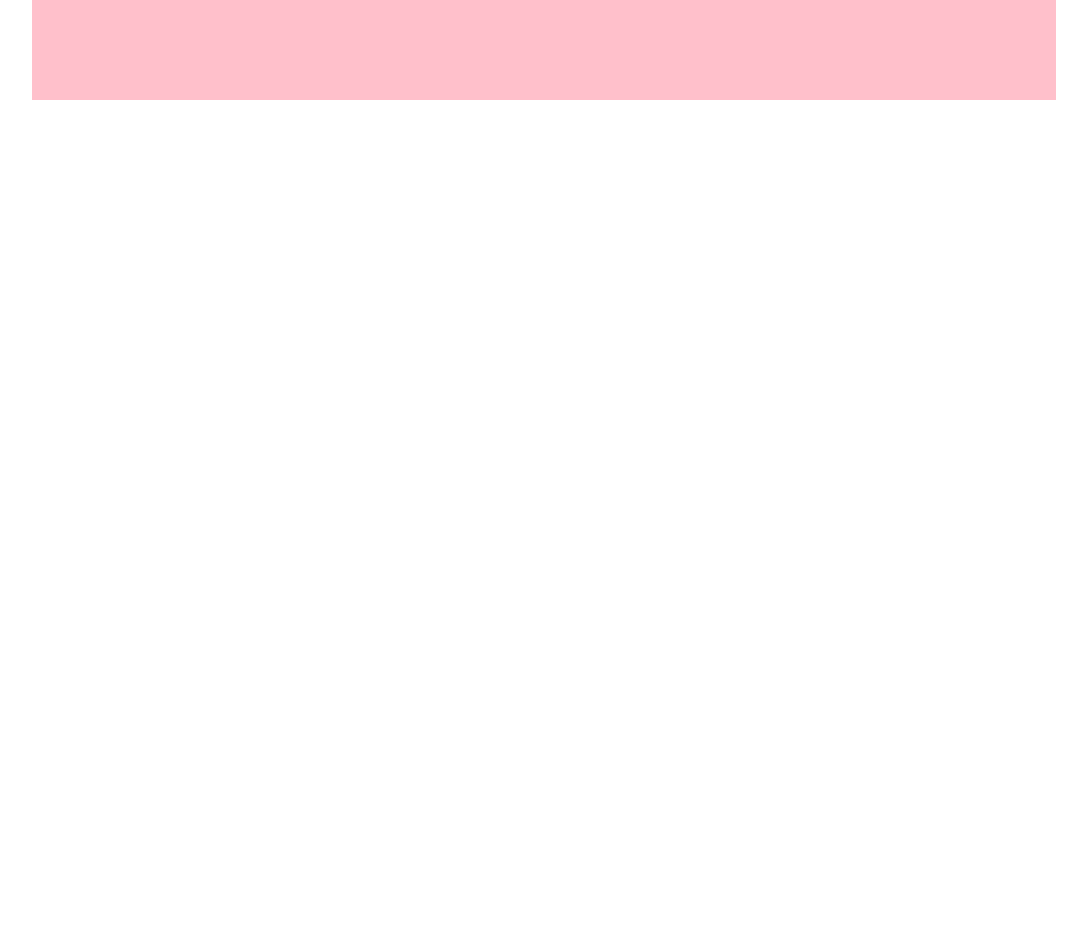
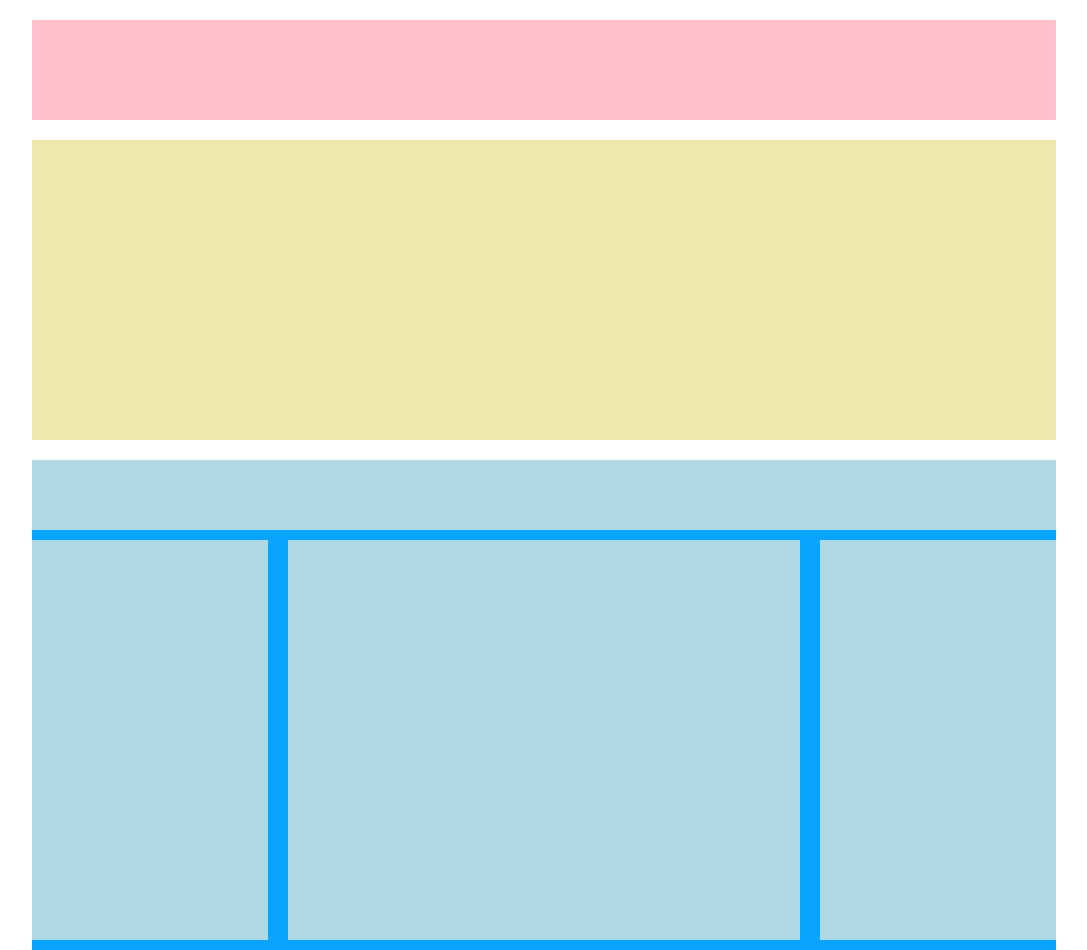
Before and after one commit to Dani9898/htmlcss-struttura-wp, a plain HTML site: page index.html in a window 1280 px wide. Shown: the whole page, without its empty margins (96-1183 px from the left). Before the commit the page ends 800 px from the top, so only its background shows below. Drawn offline with Linux system fonts and the light colour scheme.

Commit message:
main done

```diff
--- a/css/style.css
+++ b/css/style.css
@@ -5,14 +5,62 @@
     box-sizing: border-box;
 }
 
-body {
+#big-container {
+    width: 80%;
     margin: 0 auto;
-    max-width: 80%;
+}
 
+.cf::after {
+    content:"";
+    display: table;
+    clear: both;
 }
 
 /* header */
 header {
+    margin-top: 20px;
+    /* debug */
     height: 100px;
     background-color: pink;
 }
+
+/* main */
+section {
+    margin-top: 20px;
+}
+
+#sezione1 {
+    /* debug */
+    height: 300px;
+    background-color:palegoldenrod;
+}
+
+#sezione2 {
+    /* debug */
+    background-color: rgb(8, 163, 253);
+}
+
+#top-sezione2 {
+    margin-bottom: 10px;
+    /* debug */
+    height: 70px;
+    background-color: lightblue;
+}
+
+aside {
+    width: 23%;
+    float: left;
+    margin-bottom: 10px;
+    /* debug */
+    height: 400px;
+    background-color: lightblue;
+}
+
+#col-middle {
+    width: 50%;
+    margin: 0 2% 10px 2%;
+    /* debug */
+    height: 400px;
+    background-color: lightblue;
+    float: left;
+}
--- a/index.html
+++ b/index.html
@@ -8,10 +8,9 @@
     <title>Neori</title>
 </head>
 <body>
-
+    <div id="big-container">
         <!-- intestazione -->
         <header>
-
         </header>
 
 
@@ -19,22 +18,31 @@
         <main>
 
             <!-- sezione1 -->
-        <section>
-
+            <section id="sezione1">
             </section>
 
             <!-- sezione2 -->
-        <section>
+            <section id="sezione2">
+                <div class="cf">
+                    <div id="top-sezione2">
+                    </div>
 
+                    <aside id="col-sx">
+                    </aside>
+
+                    <div id="col-middle">
+                    </div>
+
+                    <aside id="col-dx">
+                    </aside>
+                </div>
             </section>
-
         </main>
 
 
         <!-- footer -->
         <footer>
-
         </footer>
-
+    </div>
 </body>
 </html>
```
Lines whose indentation alone changed are shown as unchanged.
